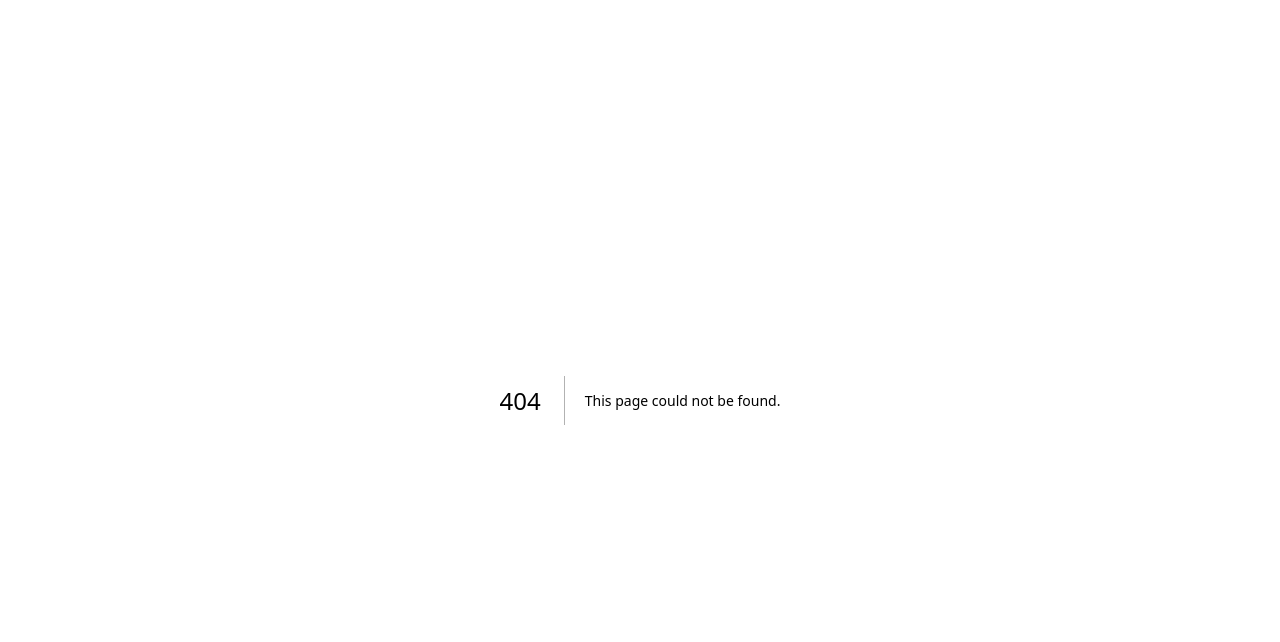
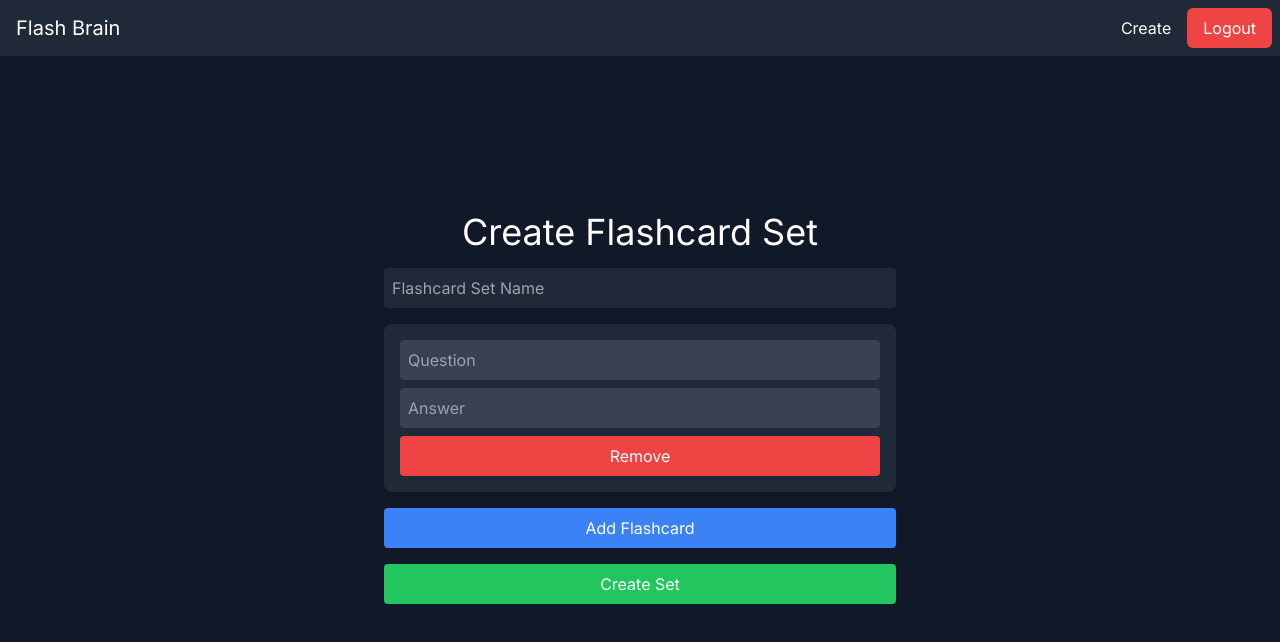
Before and after one commit to aadium/flash-brain, a Next.js app: page /create in a window 1280 px wide. Before the commit this address had no page. Shown: the top 642 px of the page. Built offline with nearby package versions, Linux system fonts and the light colour scheme; no server answers; sample sign-in values are in the browser's storage.

Commit message:
Can create and view user's flashcards

```diff
--- a/package.json
+++ b/package.json
@@ -17,7 +17,8 @@
     "next": "14.2.5",
     "next-auth": "^4.24.7",
     "react": "^18",
-    "react-dom": "^18"
+    "react-dom": "^18",
+    "react-icons": "^5.3.0"
   },
   "devDependencies": {
     "@types/bcryptjs": "^2.4.6",
--- /dev/null
+++ b/src/app/[id]/page.tsx
@@ -0,0 +1,57 @@
+"use client";
+import {useRouter, useParams} from "next/navigation";
+import {useEffect, useState} from "react";
+import Header from "@/app/widgets/header";
+
+export default function FlashSetPage() {
+    const router = useRouter();
+    const {id} = useParams();
+    const [userId, setUserId] = useState("");
+    const [flashCards, setFlashCards] = useState([]);
+    const [flashSetName, setFlashSetName] = useState("");
+
+    useEffect(() => {
+        const fetchFlashCards = async (userId: String) => {
+            const res = await fetch(`/api/flash/get/${id}/?userId=${userId}`);
+            const data = await res.json();
+            setFlashCards(data.flashSet.set);
+            setFlashSetName(data.flashSet.name);
+        };
+        const checkAuth = async () => {
+            if (!localStorage.getItem("token")) {
+                router.push("/login");
+            } else {
+                const res = await fetch("/api/auth/check", {
+                    headers: {
+                        Authorization: `Bearer ${localStorage.getItem("token")}`
+                    }
+                });
+                const result = await res.json();
+                if (result.valid === false) {
+                    router.push("/login");
+                }
+                setUserId(result.decoded.id);
+                await fetchFlashCards(result.decoded.id);
+            }
+        };
+        checkAuth();
+    }, [id, router]);
+
+    return (
+        <div className="min-h-screen flex flex-col bg-gray-900 text-white">
+            <Header />
+            <main className="flex-grow p-4">
+                <button onClick={() => router.back()} className="mb-4 bg-gray-800 p-2 rounded">Back</button>
+                <h2 className="text-4xl my-4 text-center">{flashSetName}</h2>
+                <div className="flex flex-col gap-4">
+                    {flashCards.map((flashCard: any) => (
+                        <div key={flashCard._id} className="bg-gray-800 p-4 rounded-lg shadow-md flex justify-between items-center">
+                            <h3 className="text-xl font-semibold">{flashCard.question}</h3>
+                            <p className="text-sm text-gray-400">{flashCard.answer}</p>
+                        </div>
+                    ))}
+                </div>
+            </main>
+        </div>
+    );
+}
--- /dev/null
+++ b/src/app/create/page.tsx
@@ -0,0 +1,105 @@
+"use client";
+import {useRouter} from "next/navigation";
+import React, {useEffect, useState} from "react";
+import Header from "@/app/widgets/header";
+
+export default function CreateFlashSetPage() {
+    const router = useRouter();
+    const [userId, setUserId] = useState("");
+    const [flashSetName, setFlashSetName] = useState("");
+    const [flashCards, setFlashCards] = useState([{question: "", answer: ""}]);
+
+    const handleFlashCardChange = (index: number, field: string, value: string) => {
+        const newFlashCards = [...flashCards];
+        // @ts-ignore
+        newFlashCards[index][field] = value;
+        setFlashCards(newFlashCards);
+    };
+
+    const addFlashCard = () => {
+        setFlashCards([...flashCards, {question: "", answer: ""}]);
+    };
+
+    const removeFlashCard = (index: number) => {
+        const newFlashCards = flashCards.filter((_, i) => i !== index);
+        setFlashCards(newFlashCards);
+    };
+
+    const handleSubmit = async (e: React.FormEvent) => {
+        e.preventDefault();
+        const res = await fetch("/api/flash/add", {
+            method: "POST",
+            headers: {
+                "Content-Type": "application/json"
+            },
+            body: JSON.stringify({userId: userId, name: flashSetName, set: flashCards})
+        });
+        if (res.ok) {
+            router.push("/");
+        }
+    };
+
+    useEffect(() => {
+        const checkAuth = async () => {
+            if (!localStorage.getItem("token")) {
+                router.push("/login");
+            } else {
+                const res = await fetch("/api/auth/check", {
+                    headers: {
+                        Authorization: `Bearer ${localStorage.getItem("token")}`
+                    }
+                });
+                const result = await res.json();
+                if (result.valid === false) {
+                    router.push("/login");
+                }
+                setUserId(result.decoded.id);
+            }
+        };
+        checkAuth();
+    }, [router]);
+
+return (
+    <div className="min-h-screen flex flex-col bg-gray-900 text-white">
+        <Header />
+        <main className="flex-grow p-4 flex justify-center items-center">
+            <div className="w-full max-w-lg">
+                <h2 className="text-4xl my-4 text-center">Create Flashcard Set</h2>
+                <form onSubmit={handleSubmit} className="flex flex-col gap-4">
+                    <input
+                        type="text"
+                        placeholder="Flashcard Set Name"
+                        value={flashSetName}
+                        onChange={(e) => setFlashSetName(e.target.value)}
+                        className="bg-gray-800 p-2 rounded"
+                        required
+                    />
+                    {flashCards.map((flashCard, index) => (
+                        <div key={index} className="bg-gray-800 p-4 rounded-lg shadow-md flex flex-col gap-2">
+                            <input
+                                type="text"
+                                placeholder="Question"
+                                value={flashCard.question}
+                                onChange={(e) => handleFlashCardChange(index, "question", e.target.value)}
+                                className="bg-gray-700 p-2 rounded"
+                                required
+                            />
+                            <input
+                                type="text"
+                                placeholder="Answer"
+                                value={flashCard.answer}
+                                onChange={(e) => handleFlashCardChange(index, "answer", e.target.value)}
+                                className="bg-gray-700 p-2 rounded"
+                                required
+                            />
+                            <button type="button" onClick={() => removeFlashCard(index)} className="bg-red-500 hover:bg-red-700 p-2 rounded">Remove</button>
+                        </div>
+                    ))}
+                    <button type="button" onClick={addFlashCard} className="bg-blue-500 hover:bg-blue-700 p-2 rounded">Add Flashcard</button>
+                    <button type="submit" className="bg-green-500 hover:bg-green-700 p-2 rounded">Create Set</button>
+                </form>
+            </div>
+        </main>
+    </div>
+);
+}
--- a/src/app/page.tsx
+++ b/src/app/page.tsx
@@ -1,7 +1,9 @@
 "use client";
-import Link from "next/link";
 import {useRouter} from "next/navigation";
 import {useEffect, useState} from "react";
+import Header from "@/app/widgets/header";
+import Link from "next/link";
+import {FaPlus} from "react-icons/fa";
 
 export default function Home() {
     const router = useRouter();
@@ -41,24 +43,22 @@ export default function Home() {
 
     return (
         <div className="min-h-screen flex flex-col bg-gray-900 text-white">
-            <nav className="bg-gray-800 p-4">
-                <ul className="flex justify-between">
-                    <li><Link href="/">Home</Link></li>
-                    <li><button onClick={logout}>Logout</button></li>
-                </ul>
-            </nav>
+            <Header />
             <header className="flex flex-col items-center justify-center flex-grow">
                 <h1 className="text-4xl mb-4">Welcome to Flash Brain</h1>
                 <p className="text-xl">Instantly generate flashcards of the provided topic</p>
             </header>
             <section className="flex-grow p-4">
-                <h2 className="text-2xl mb-4">Your Flash Sets</h2>
+                <div className="flex flex-row mb-4">
+                    <h2 className="text-2xl mr-3">Your Flash Sets</h2>
+                    <Link href="/create"><button className="bg-gray-800 p-2 rounded mb-4"><FaPlus /></button></Link>
+                </div>
                 {
                     userId && (
                         <div className="grid grid-cols-1 sm:grid-cols-2 md:grid-cols-3 lg:grid-cols-4 gap-4">
                             {
                                 userFlashCards.map((flashCard: any) => (
-                                    <div key={flashCard._id} className="bg-gray-800 p-4 rounded-lg shadow-md">
+                                    <div key={flashCard._id} className="bg-gray-800 p-4 rounded-lg shadow-md cursor-pointer" onClick={() => router.push(`/${flashCard._id}`)}>
                                         <h3 className="text-xl font-semibold">{flashCard.name}</h3>
                                         <h5 className="text-sm text-gray-400">{flashCard.set.length} Flashcards</h5>
                                     </div>
--- /dev/null
+++ b/src/app/widgets/header.tsx
@@ -0,0 +1,23 @@
+"use client";
+import Link from "next/link";
+import {useRouter} from "next/navigation";
+export default function Header() {
+    const router = useRouter();
+    const logout = () => {
+        const confirm = window.confirm("Are you sure you want to logout?");
+        if (!confirm) return;
+        localStorage.removeItem("token");
+        router.push("/login");
+    };
+    return (
+        <nav className="bg-gray-800 py-2 pl-4 pr-2 fixed w-full">
+            <ul className="flex justify-between flex-row items-center">
+                <li><Link href="/"><h2 className="text-xl">Flash Brain</h2></Link></li>
+                <div className="flex flex-row items-center space-x-4">
+                    <li><Link href="/create"><span className="text-white">Create</span></Link></li>
+                    <li><button onClick={logout} className="bg-red-500 hover:bg-red-700 px-4 py-2 rounded-md">Logout</button></li>
+                </div>
+            </ul>
+        </nav>
+    );
+}
```
Also changed, not shown: 1 other file (tests, documents, lock files or other folders).
